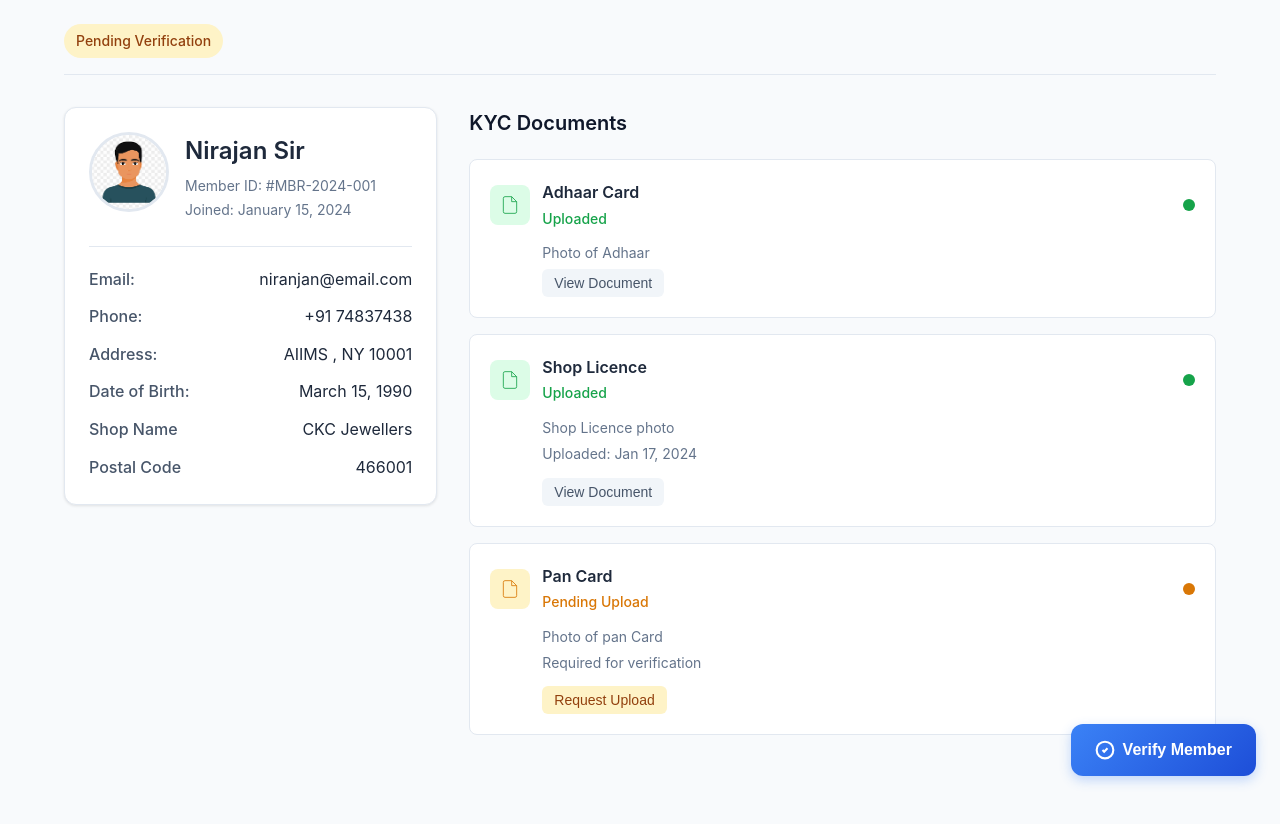
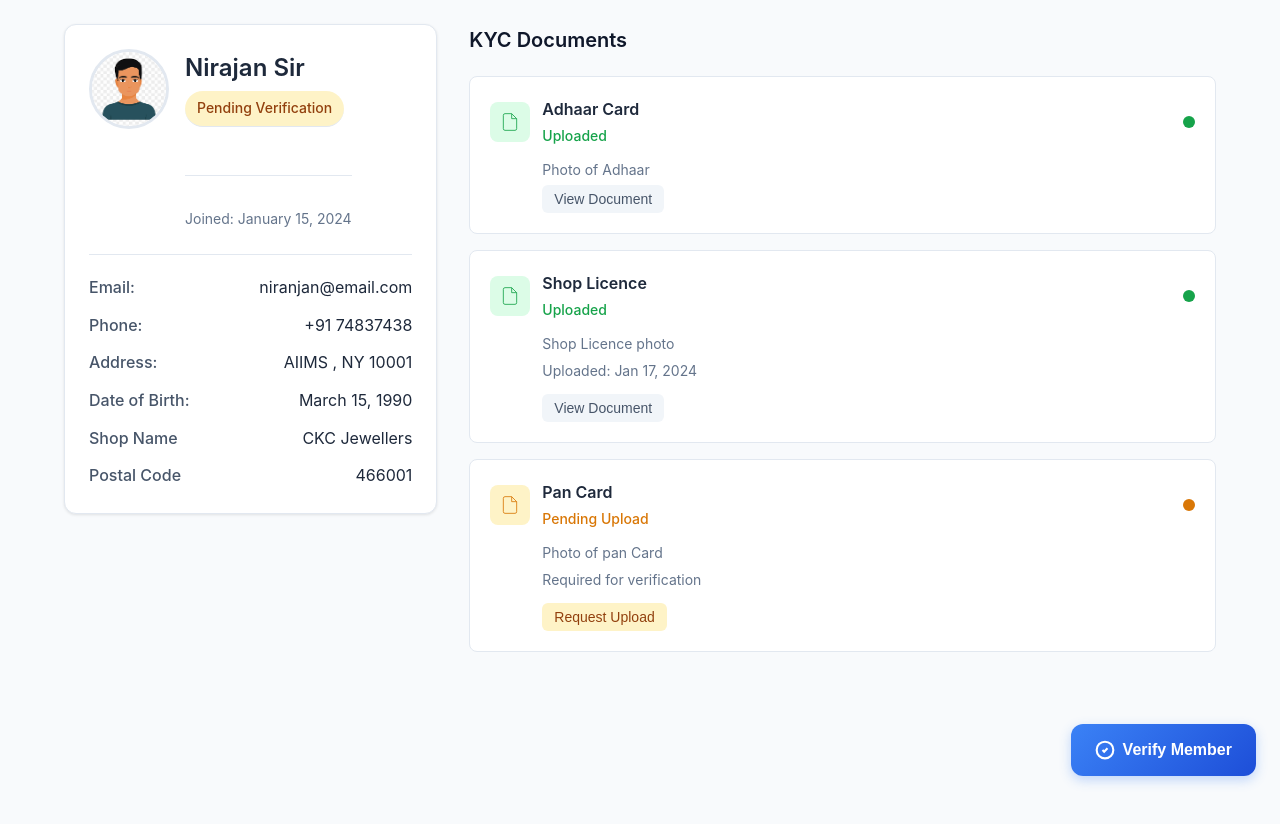
Before and after one commit to Piyush707-DS/Mysarafa-Community, a plain HTML site: page member-details.html in a window 1280 px wide. After the commit the page ends 800 px from the top, so only its background shows below. Drawn offline with Linux system fonts and the light colour scheme.

Commit message:
verify-btn

```diff
--- a/member-details.html
+++ b/member-details.html
@@ -440,11 +440,9 @@ body {
 </head>
 <body>
     <div class="container">
-        <header class="page-header member-status" id="memberStatus">
-            <span class="status-badge pending">Pending Verification</span>
-            <div class="member-status" id="memberStatus">
+        <!-- <header class="page-header member-status" id="memberStatus"> -->
+          <!-- <span class="status-badge pending member-status"id="memberStatus">Pending Verification</span> -->
 
-            </div>
         </header>
 
         <div class="content-grid">
@@ -463,7 +461,9 @@ body {
                         </div>
                         <div class="profile-info">
                             <h2>Nirajan Sir </h2>
-                            <p class="member-id">Member ID: #MBR-2024-001</p>
+                            <div class="page-header member-status" id="memberStatus">
+                     <span class="status-badge pending page-header" id="memberStatus">Pending Verification</span>
+                    </div>
                             <p class="join-date">Joined: January 15, 2024</p>
                         </div>
                     </div>
```
